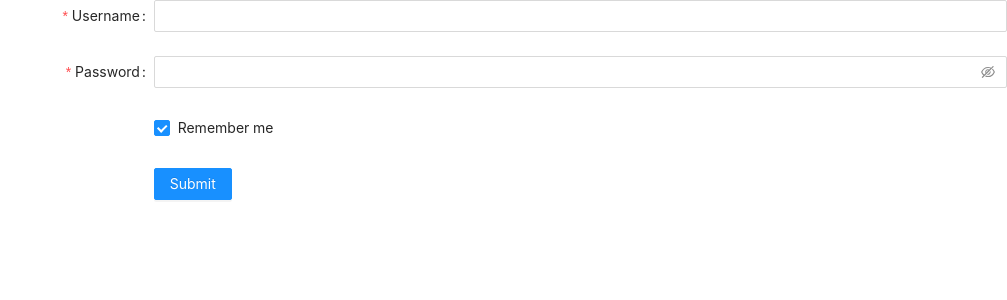
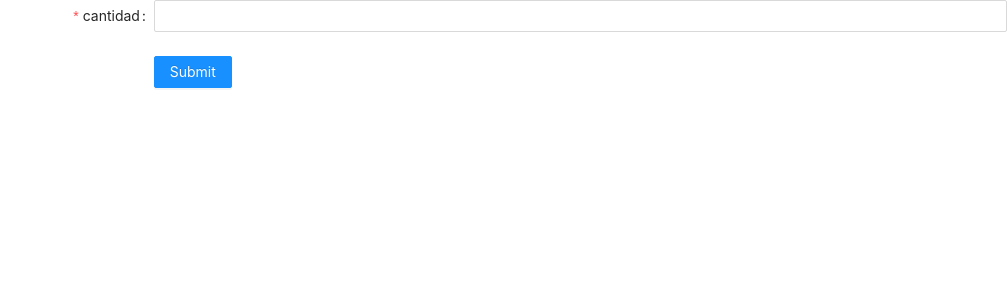
Before and after one commit to doberman7/currency, a Next.js app: page /Formulario in a window 1280 px wide. Shown: the top 300 px of the page, without its empty margins (273-1280 px from the left). Built offline with nearby package versions, Linux system fonts and the light colour scheme.

Commit message:
mensaje de usar solo numeros

```diff
--- a/pages/Formulario.js
+++ b/pages/Formulario.js
@@ -1,7 +1,21 @@
-import { Form, Input, Button, Checkbox } from 'antd';
+import { Form, Input, Button, message } from 'antd';
+import {useState} from 'react'
+function Formulario() {
+  const [error,setError] = useState(null);
+  const onFinish = (values) => {
+    Object.entries(values).map((val)=>{
+      // console.log(val)
+      let valor = Number(val[1])
+      if(typeof valor !== 'number' ||
+        Number.isNaN(valor)
+      ){
+        setError('usa nùmeros');
+        message.warning('usa numeros')
+      }
+      })
 
-function Formulario() {
-  const onFinish = (values) => {
+
+
     console.log('Success:', values);
   };
 
@@ -30,41 +44,19 @@ function Formulario() {
       onFinishFailed={onFinishFailed}
       autoComplete="off"
     >
+
+
       <Form.Item
-        label="Username"
-        name="username"
+        label="cantidad"
+        name="cantidad"
         rules={[
           {
             required: true,
-            message: 'Please input your username!',
+            message: 'ingresa cantidad',
           },
         ]}
       >
         <Input />
-      </Form.Item>
-
-      <Form.Item
-        label="Password"
-        name="password"
-        rules={[
-          {
-            required: true,
-            message: 'Please input your password!',
-          },
-        ]}
-      >
-        <Input.Password />
-      </Form.Item>
-
-      <Form.Item
-        name="remember"
-        valuePropName="checked"
-        wrapperCol={{
-          offset: 8,
-          span: 16,
-        }}
-      >
-        <Checkbox>Remember me</Checkbox>
       </Form.Item>
 
       <Form.Item
```
Also changed, not shown: 1 other file (tests, documents, lock files or other folders).
